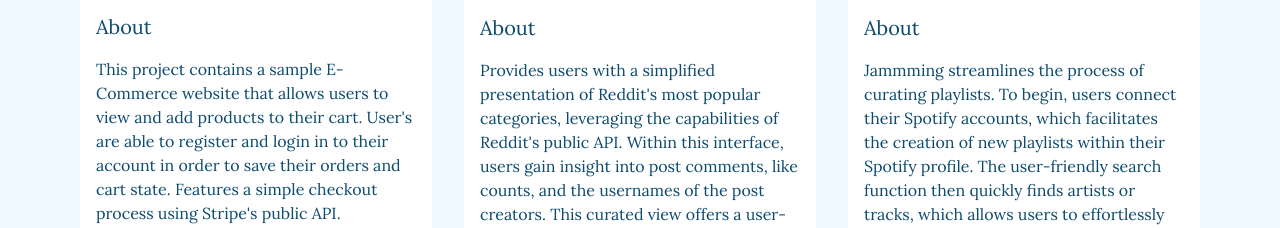
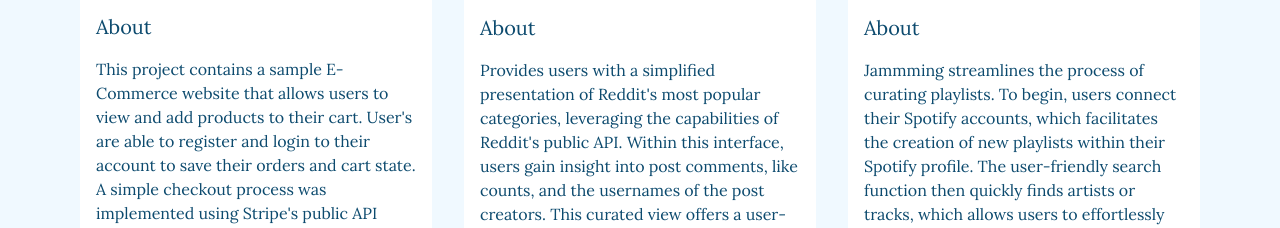
Before and after one commit to hazeltonbw/portfolio2, a React (Vite) app: page /projects in a window 1280 px wide. Shown: the part 525-753 px from the top of the page. Built offline with nearby package versions, Linux system fonts and the light colour scheme; a web font is replaced by a local one.

Commit message:
Fix typo, add more information about e-commerce website

```diff
--- a/src/pages/Projects.tsx
+++ b/src/pages/Projects.tsx
@@ -86,8 +86,9 @@
             <h2 className='mt-4'>About</h2>
             <p className='my-4'>
               This project contains a sample E-Commerce website that allows users to view and add products to
-              their cart. User's are able to register and login in to their account in order to save their
-              orders and cart state. Features a simple checkout process using Stripe's public API.
+              their cart. User's are able to register and login to their account to save their
+              orders and cart state. A simple checkout process was implemented using Stripe's public API which allows for easy transactions.
+              User's are then able to see detailed order history which is provided by a database.
             </p>
           </aside>
           <h2 className=''>Tech used</h2>
```
